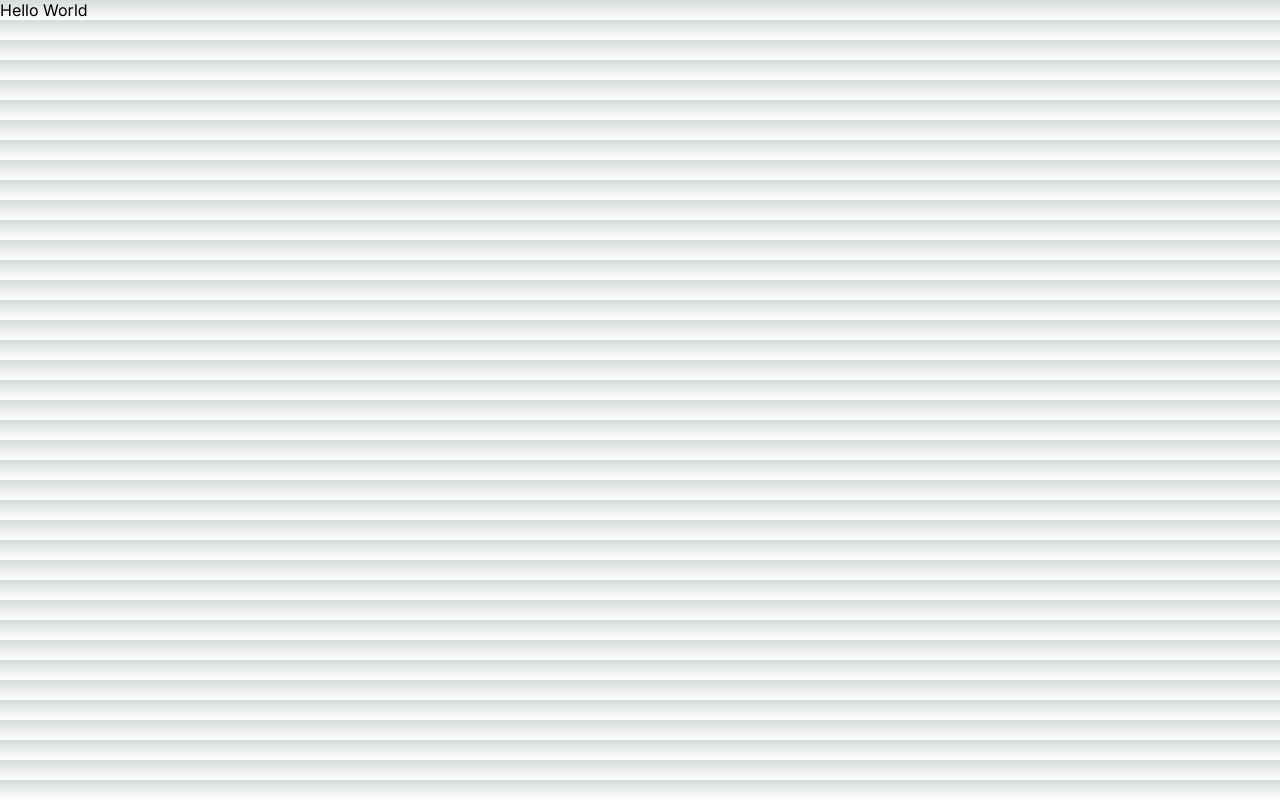
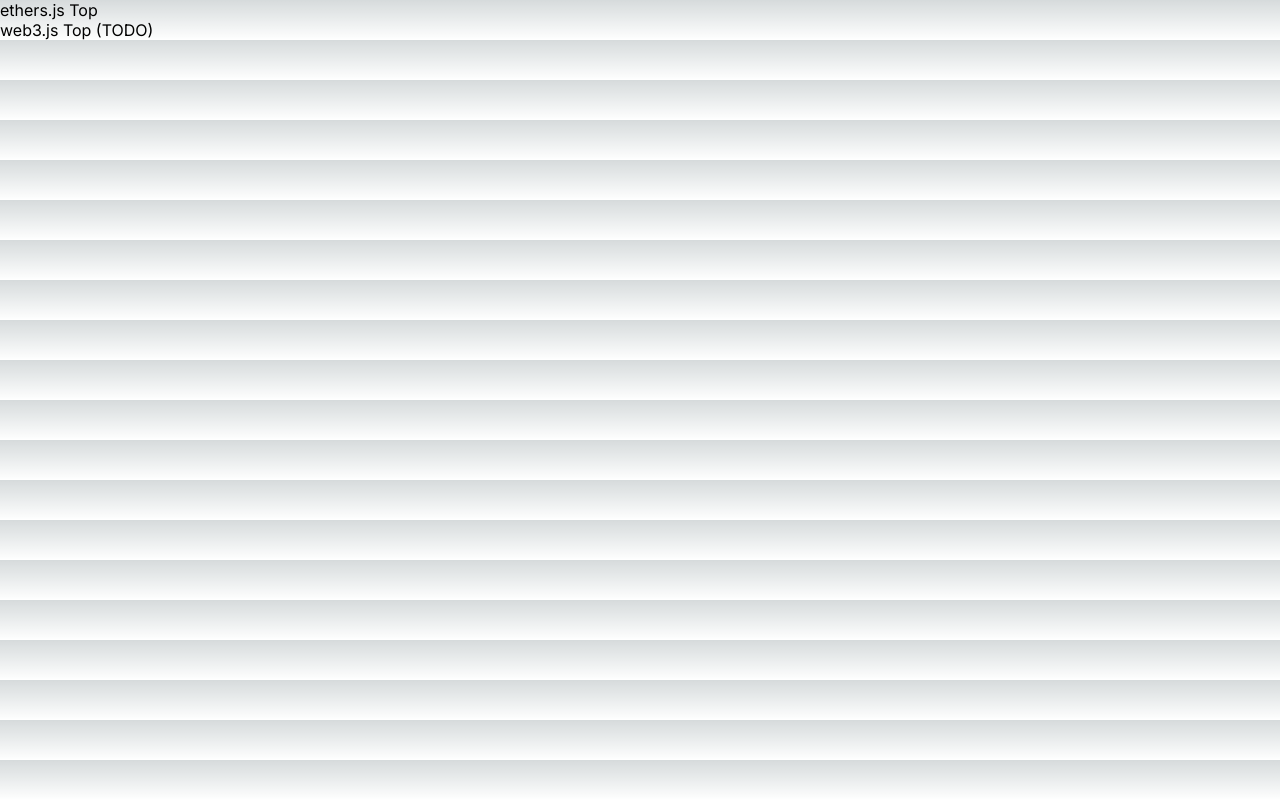
Before and after one commit to tayutaedomo/dapp-sandbox, a Next.js app in the folder packages/client/: page / in a window 1280 px wide. Built offline with nearby package versions, Linux system fonts and the light colour scheme.

Commit message:
Add links to top page

```diff
--- a/packages/client/src/app/page.tsx
+++ b/packages/client/src/app/page.tsx
@@ -1,9 +1,18 @@
+import Link from "next/link";
+
 import styles from './page.module.css'
 
 export default function Home() {
   return (
     <main className={styles.main}>
-      Hello World
+      <ul>
+        <li>
+          <Link href="/ethers-js">ethers.js Top</Link>
+        </li>
+        <li>
+          <Link href="/">web3.js Top (TODO)</Link>
+        </li>
+      </ul>
     </main>
   )
 }
```
